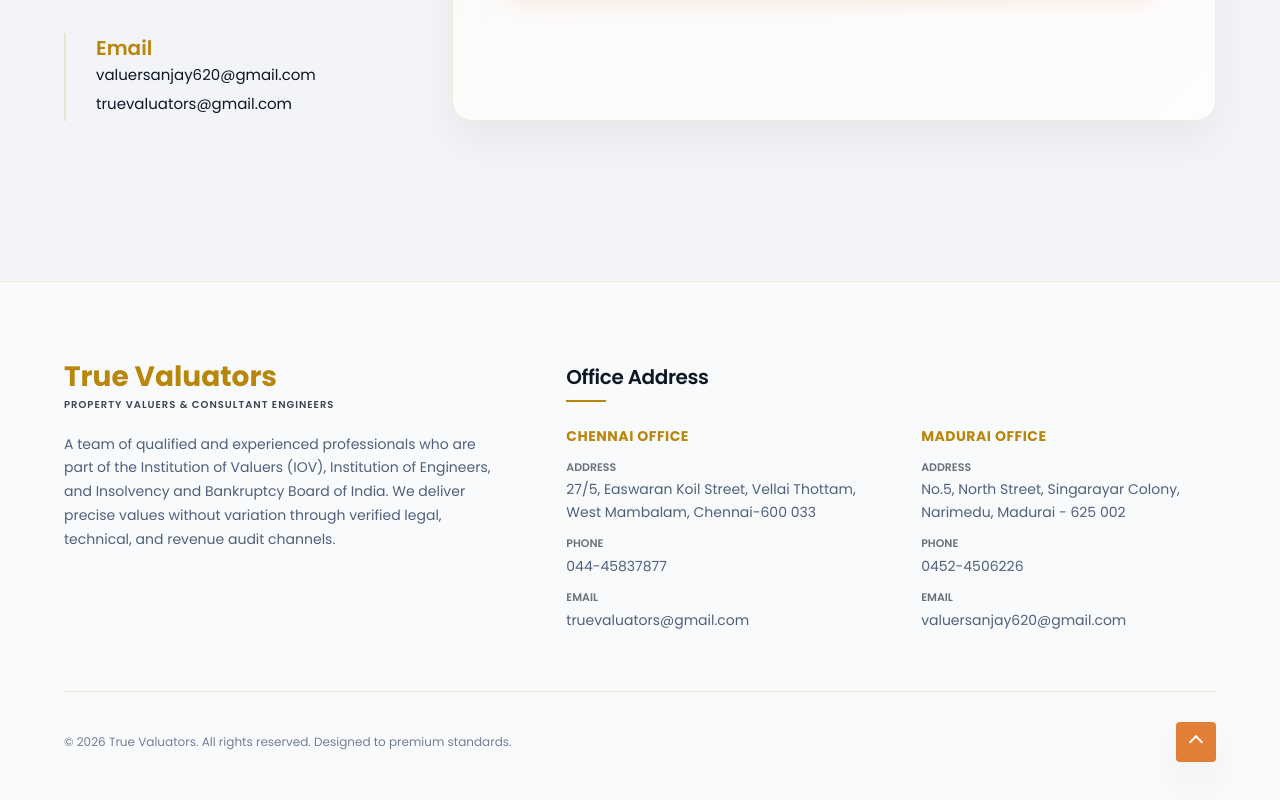
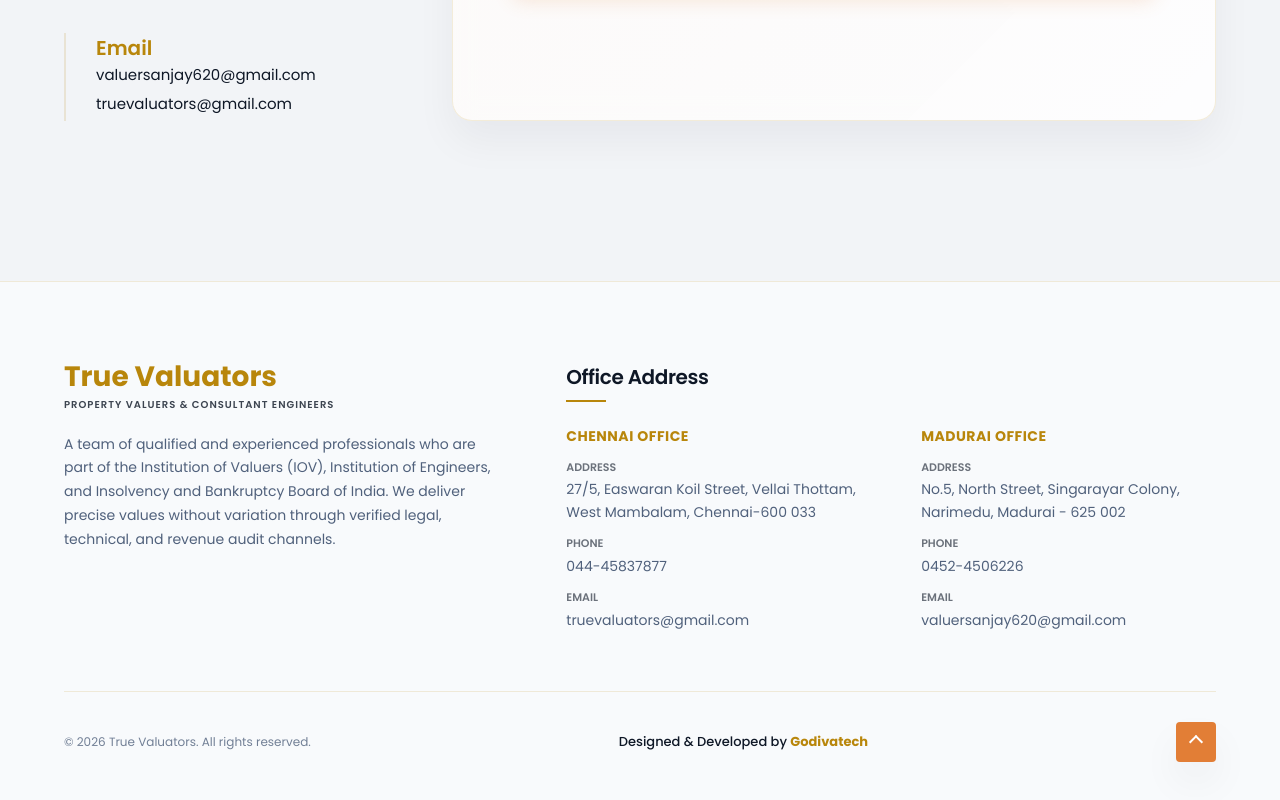
Before and after one commit to godivatech/true_valuators, a Next.js app: page / in a window 1280 px wide. Shown: the part 3355-4155 px from the top of the page. Built offline with nearby package versions, Linux system fonts and the light colour scheme.

Commit message:
feat: boldly add Designed & Developed by Godivatech with link in footer

```diff
--- a/src/app/components/Footer.module.css
+++ b/src/app/components/Footer.module.css
@@ -144,6 +144,26 @@ a.addressValue:hover {
   opacity: 0.8;
 }
 
+.creditText {
+  font-family: var(--font-sans);
+  font-size: 13px;
+  color: var(--text-primary);
+  font-weight: 500;
+}
+
+.creditLink {
+  color: var(--accent-gold);
+  font-weight: 700;
+  text-decoration: none;
+  border-bottom: 1.5px solid transparent;
+  transition: var(--transition-fast);
+}
+
+.creditLink:hover {
+  color: var(--cta-peach);
+  border-color: var(--cta-peach);
+}
+
 .scrollButton {
   background: var(--cta-peach);
   border: none;
--- a/src/app/components/Footer.tsx
+++ b/src/app/components/Footer.tsx
@@ -79,7 +79,18 @@ export default function Footer() {
 
       <div className={styles.copyrightRow}>
         <span className={styles.copyrightText}>
-          &copy; {new Date().getFullYear()} True Valuators. All rights reserved. Designed to premium standards.
+          &copy; {new Date().getFullYear()} True Valuators. All rights reserved.
+        </span>
+        <span className={styles.creditText}>
+          Designed &amp; Developed by{" "}
+          <a
+            href="https://godivatech.com"
+            target="_blank"
+            rel="noopener noreferrer"
+            className={styles.creditLink}
+          >
+            Godivatech
+          </a>
         </span>
         <button
           onClick={scrollToTop}
```
